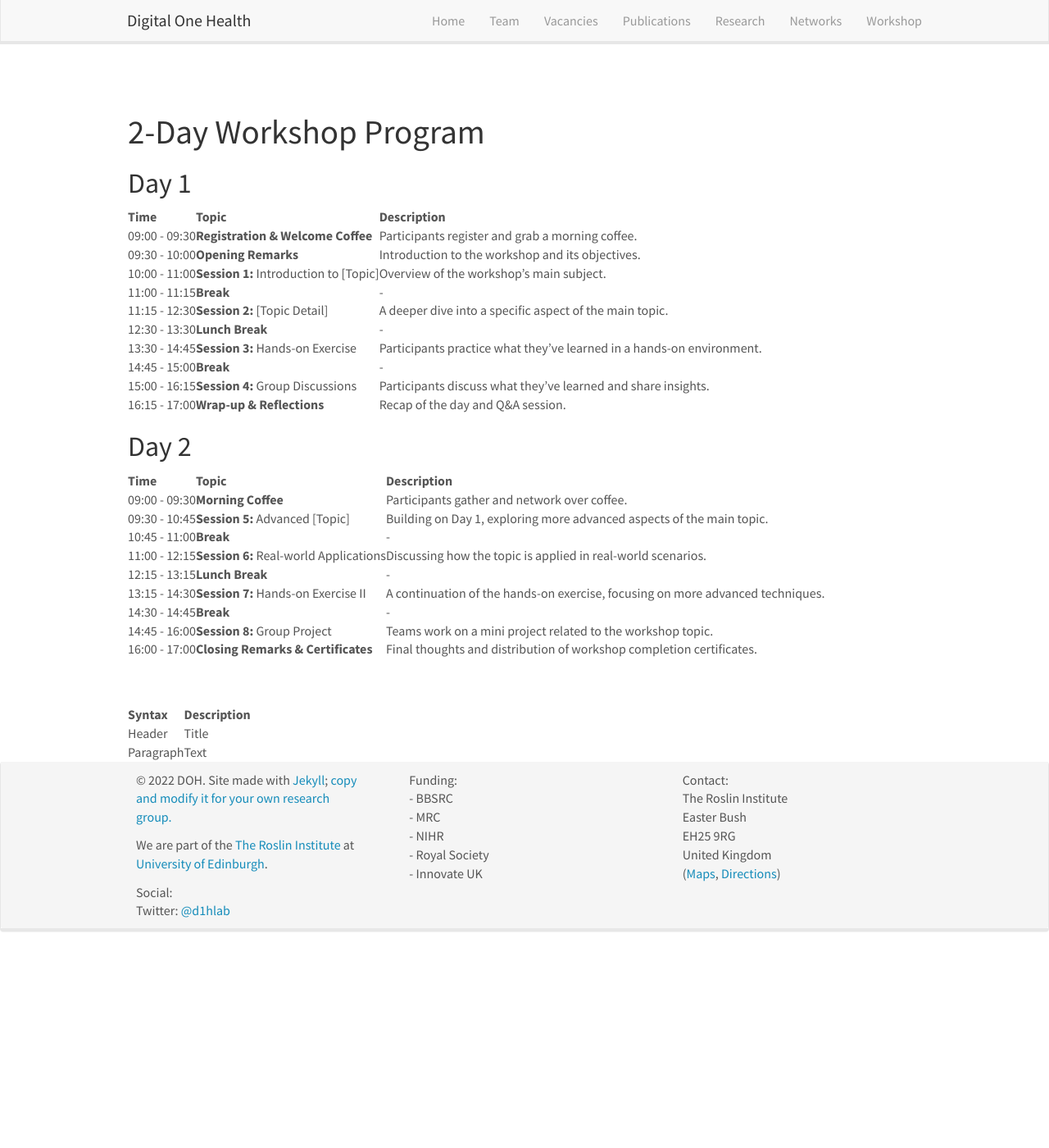
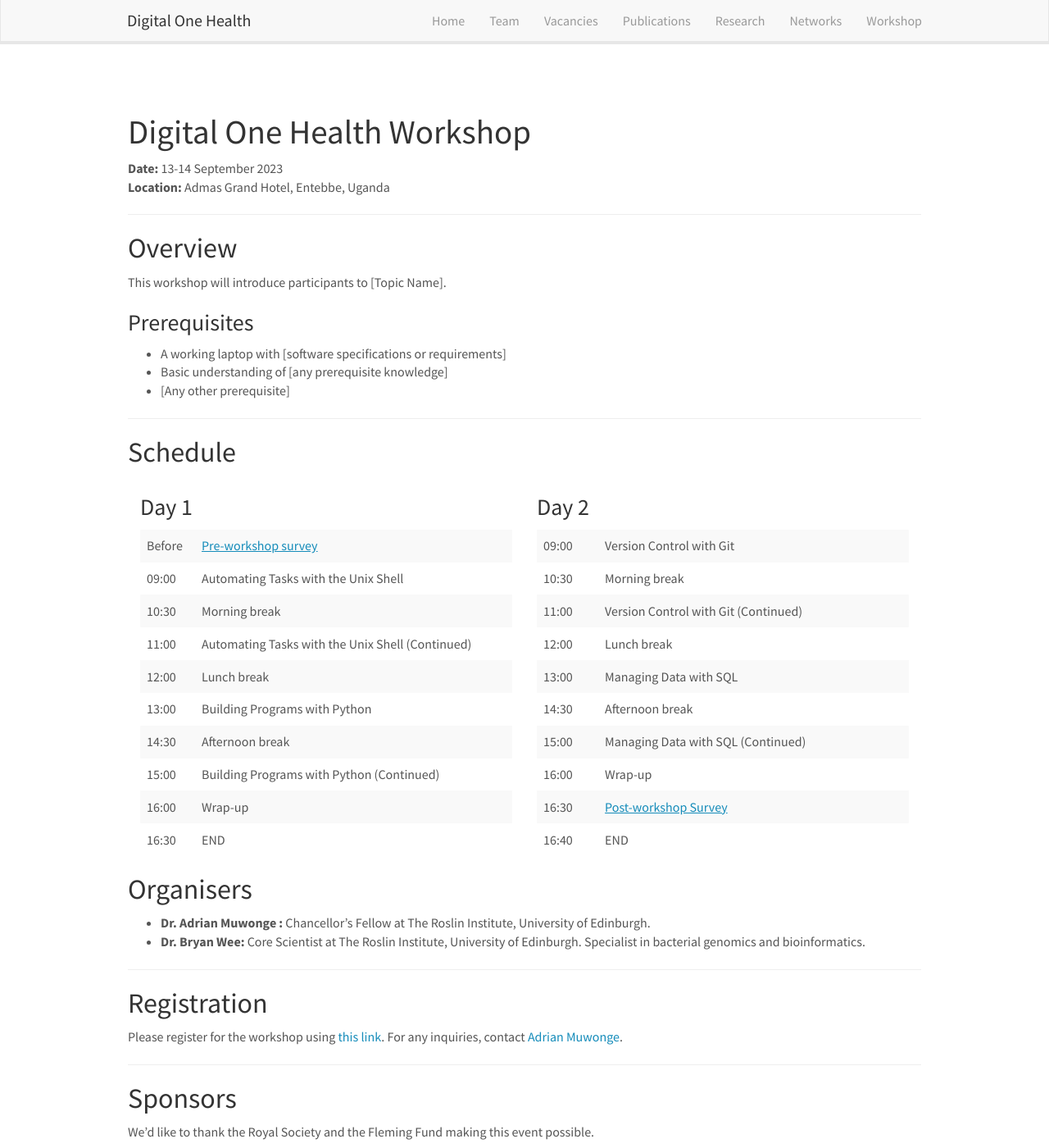
Before and after one commit to Digital-One-Health/digital-one-health.github.io, a Jekyll site: the page built from _pages/doh-workshop.md, in a window 1280 px wide and 1400 px high. Shown: the whole window at 82% size. Built offline with Jekyll 4.4.1, drawn with Linux system fonts in a browser that asks for light colours; nearby versions of some CDN libraries; comment, search, counter and statistics services are not loaded.

Commit message:
added striped table to workshop page

```diff
--- a/_pages/doh-workshop.md
+++ b/_pages/doh-workshop.md
@@ -9,46 +9,75 @@ permalink: /doh-workshop.html
 
 <br>
 <br>
+# Digital One Health Workshop
+
+**Date:** 13-14 September 2023
+**Location:** Admas Grand Hotel, Entebbe, Uganda
+
+---
+
+## Overview
+
+This workshop will introduce participants to [Topic Name].
 
 
-# 2-Day Workshop Program
+### Prerequisites
 
+* A working laptop with [software specifications or requirements]
+* Basic understanding of [any prerequisite knowledge]
+* [Any other prerequisite]
 
-## Day 1
+---
 
-| Time           | Topic                                  | Description                                                                           |
-|----------------|----------------------------------------|---------------------------------------------------------------------------------------|
-| 09:00 - 09:30  | **Registration & Welcome Coffee**      | Participants register and grab a morning coffee.                                      |
-| 09:30 - 10:00  | **Opening Remarks**                    | Introduction to the workshop and its objectives.                                      |
-| 10:00 - 11:00  | **Session 1:** Introduction to [Topic] | Overview of the workshop's main subject.                                              |
-| 11:00 - 11:15  | **Break**                              | -                                                                                     |
-| 11:15 - 12:30  | **Session 2:** [Topic Detail]          | A deeper dive into a specific aspect of the main topic.                               |
-| 12:30 - 13:30  | **Lunch Break**                        | -                                                                                     |
-| 13:30 - 14:45  | **Session 3:** Hands-on Exercise       | Participants practice what they've learned in a hands-on environment.                 |
-| 14:45 - 15:00  | **Break**                              | -                                                                                     |
-| 15:00 - 16:15  | **Session 4:** Group Discussions       | Participants discuss what they've learned and share insights.                         |
-| 16:15 - 17:00  | **Wrap-up & Reflections**              | Recap of the day and Q&A session.                                                     |
+## Schedule
 
-## Day 2
+<div class="col-md-6">
+<h3>Day 1</h3>
+<table class="table table-striped">
+    <tr> <td>Before</td> <td><a href="{{ site.pre_survey }}{{ site.github.project_title }}" target="_blank" rel="noopener noreferrer">Pre-workshop survey</a> </td> </tr>
+    <tr> <td>09:00</td>  <td>Automating Tasks with the Unix Shell</td> </tr>
+    <tr> <td>10:30</td>  <td>Morning break</td> </tr>
+    <tr> <td>11:00</td>  <td>Automating Tasks with the Unix Shell (Continued)</td> </tr>
+    <tr> <td>12:00</td>  <td>Lunch break</td> </tr>
+    <tr> <td>13:00</td>  <td>Building Programs with Python</td> </tr>
+    <tr> <td>14:30</td>  <td>Afternoon break</td> </tr>
+    <tr> <td>15:00</td>  <td>Building Programs with Python (Continued)</td> </tr>
+    <tr> <td>16:00</td>  <td>Wrap-up</td> </tr>
+    <tr> <td>16:30</td>  <td>END</td> </tr>
+</table>
+</div>
+<div class="col-md-6">
+<h3>Day 2</h3>
+<table class="table table-striped">
+    <tr> <td>09:00</td>  <td>Version Control with Git</td> </tr>
+    <tr> <td>10:30</td>  <td>Morning break</td> </tr>
+    <tr> <td>11:00</td>  <td>Version Control with Git (Continued)</td> </tr>
+    <tr> <td>12:00</td>  <td>Lunch break</td> </tr>
+    <tr> <td>13:00</td>  <td>Managing Data with SQL</td> </tr>
+    <tr> <td>14:30</td>  <td>Afternoon break</td> </tr>
+    <tr> <td>15:00</td>  <td>Managing Data with SQL (Continued)</td> </tr>
+    <tr> <td>16:00</td>  <td>Wrap-up</td> </tr>
+    <tr> <td>16:30</td>  <td><a href="{{ site.post_survey }}{{ site.github.project_title }}" target="_blank" rel="noopener noreferrer">Post-workshop Survey</a></td> </tr>
+    <tr> <td>16:40</td>  <td>END</td> </tr>
+</table>
+</div>
+---
 
-| Time           | Topic                                  | Description                                                                           |
-|----------------|----------------------------------------|---------------------------------------------------------------------------------------|
-| 09:00 - 09:30  | **Morning Coffee**                     | Participants gather and network over coffee.                                          |
-| 09:30 - 10:45  | **Session 5:** Advanced [Topic]        | Building on Day 1, exploring more advanced aspects of the main topic.                 |
-| 10:45 - 11:00  | **Break**                              | -                                                                                     |
-| 11:00 - 12:15  | **Session 6:** Real-world Applications | Discussing how the topic is applied in real-world scenarios.                          |
-| 12:15 - 13:15  | **Lunch Break**                        | -                                                                                     |
-| 13:15 - 14:30  | **Session 7:** Hands-on Exercise II    | A continuation of the hands-on exercise, focusing on more advanced techniques.        |
-| 14:30 - 14:45  | **Break**                              | -                                                                                     |
-| 14:45 - 16:00  | **Session 8:** Group Project           | Teams work on a mini project related to the workshop topic.                           |
-| 16:00 - 17:00  | **Closing Remarks & Certificates**     | Final thoughts and distribution of workshop completion certificates.                  |
+## Organisers
 
+* **Dr. Adrian Muwonge :** Chancellor's Fellow at The Roslin Institute, University of Edinburgh.
+* **Dr. Bryan Wee:** Core Scientist at The Roslin Institute, University of Edinburgh. Specialist in bacterial genomics and bioinformatics.
 
-<br>
-<br>
+---
 
+## Registration
 
-| Syntax | Description |
-| ----------- | ------------------------- |
-| Header | Title |
-| Paragraph | Text |
+Please register for the workshop using [this link](#). For any inquiries, contact [Adrian Muwonge](adrian.muwonge@roslin.ed.ac.uk).
+
+---
+
+## Sponsors
+
+We'd like to thank the Royal Society and the Fleming Fund making this event possible.
+
+---
```
Also changed, not shown: 1 other file.
